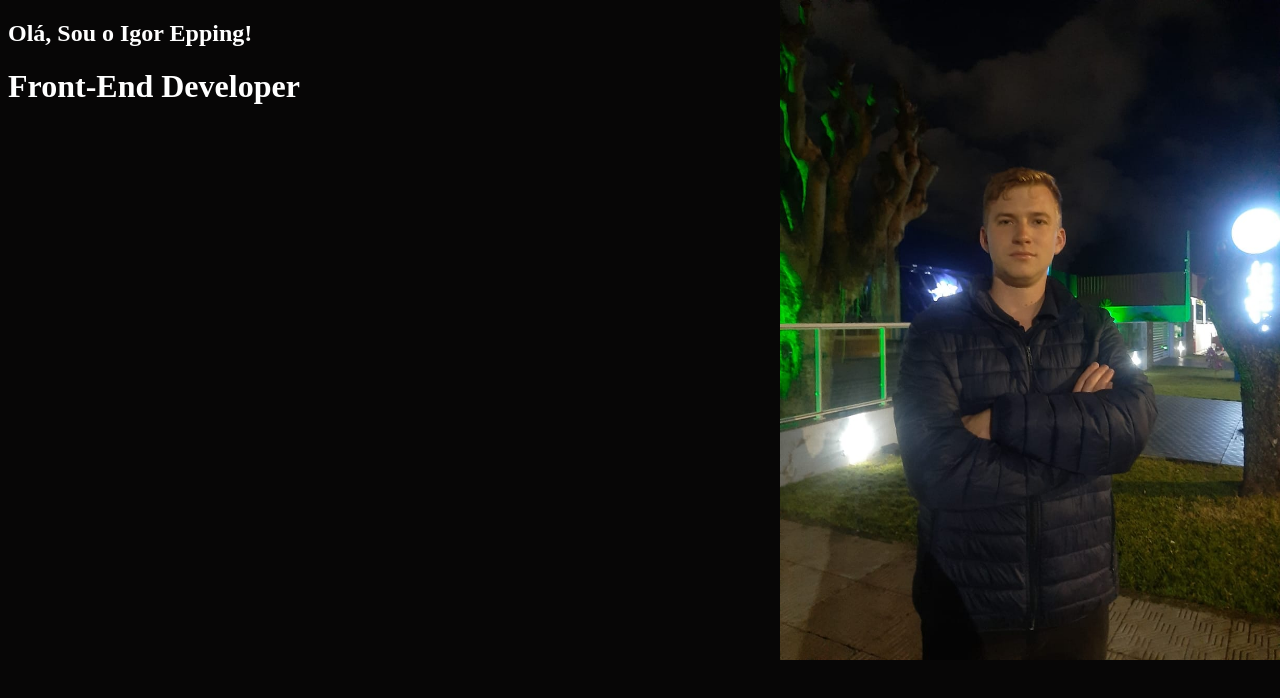
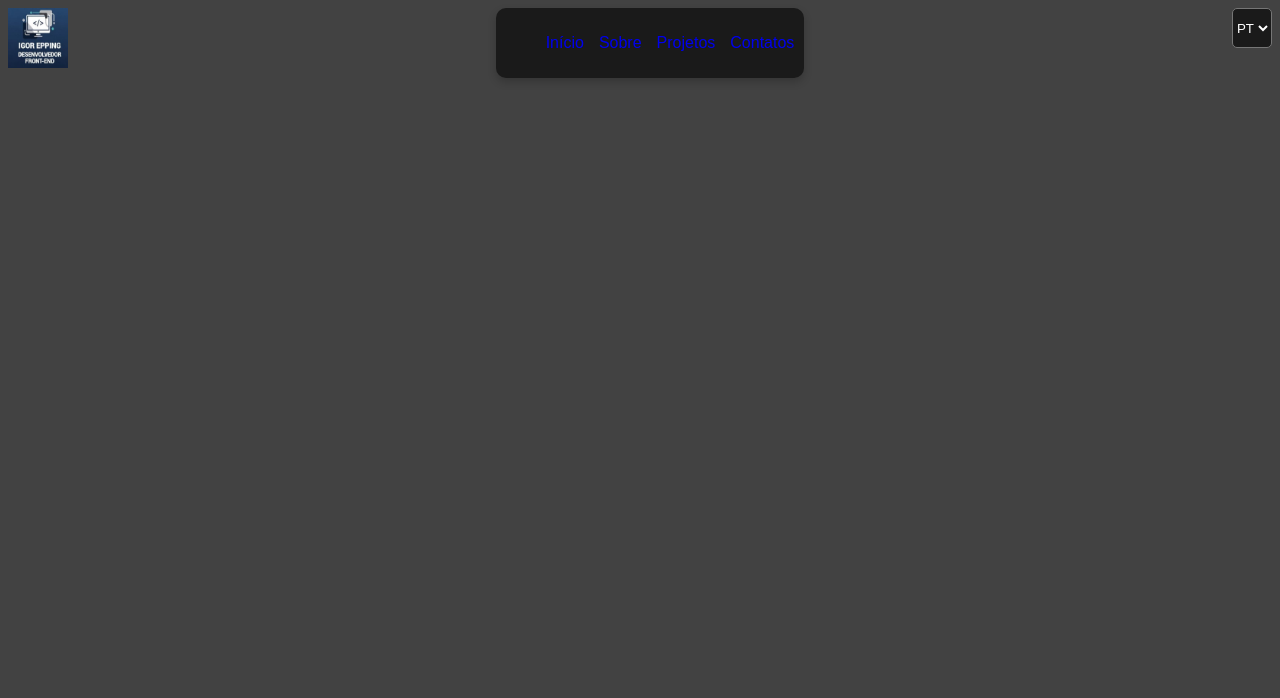
Before and after one commit to igorepping19/Portfolio, a plain HTML site: page index.html in a window 1280 px wide. Drawn offline with Linux system fonts and the light colour scheme.

Commit message:
mudancas no css

```diff
--- a/Css/style.css
+++ b/Css/style.css
@@ -1,17 +1,40 @@
 body {
-    background-color: rgb(7, 6, 6);
+    background-color: rgb(66, 66, 66);
 }
 
-h1,
-h2 {
-    color: white;
-    justify-content: center;
+header {
+    height: 70px; /* Define a altura do cabeçalho */
+    display: flex; /*alinha os itens lado a lado*/
+    justify-content: space-between; /* juntamente com o comando acima, faz com que o primeiro item fique na ponta esquerda e o ultimo na ponta direita, o restante fica centralizado separadamente*/
 }
-img {
-     position: absolute;
-     top: 0;
-     right: 0;
-     width: 500px;  /* Define a largura da imagem */
-     height: 660px; /* Define a altura da imagem */
 
+.minhaLogo img{
+    width: 60px; /* largura da imagem */
+    height: 60px; /* altura da imagem */
 }
+
+.menu {
+    background-color: #1a1a1a; /* Fundo escuro */
+    border-radius: 10px; /* Bordas arredondadas */
+    padding: 10px; /* Espaço interno */
+    box-shadow: 0 4px 8px rgba(0, 0, 0, 0.2); /* Sombra suave, opcional */
+}
+
+.menu ul {
+    list-style: none; /* Remove as bolinhas da lista */
+    display: flex; /*alinha os itens lado a lado*/
+    gap: 15px; /* Adiciona um espaço entre os itens do menu */
+}
+
+.menu li a {
+    text-decoration: none; /* Remove o sublinhado dos links */
+    font-family: Arial, sans-serif;
+}
+
+.linguagem {
+    width: 40px; /*largura do botao*/
+    height: 40px; /*altura do botão*/
+    background-color: #1a1a1a; /*cor do fundo do botão*/
+    color: white; /*cor da letra*/
+    border-radius: 5px; /* Bordas arredondadas */
+}
--- a/index.html
+++ b/index.html
@@ -8,9 +8,22 @@
     <link rel="stylesheet" href="Css/style.css">
 </head>
 <body>
-    <h2>Olá, Sou o Igor Epping!</h2>
-    <h1><strong>Front-End Developer</strong></h1>
-    <img src="Imagens/Foto minha.jpeg" alt="minhaFoto">
-
+    <header>
+        <div class="minhaLogo">
+            <img src="Imagens/Logo1.jpeg" alt="">
+        </div>
+        <nav class="menu">
+            <ul>
+                <li><a href="#inicio">Início</a></li>
+                <li><a href="#sobre">Sobre</a></li>
+                <li><a href="#projetos">Projetos</a></li>
+                <li><a href="#contatos">Contatos</a></li>
+            </ul>
+        </nav>
+        <select class="linguagem">
+            <option value="pt">PT</option>
+            <option value="en">EN</option>
+        </select>
+    </header>
 </body>
 </html>
```
Also changed, not shown: Imagens/Logo1.jpeg (added).
